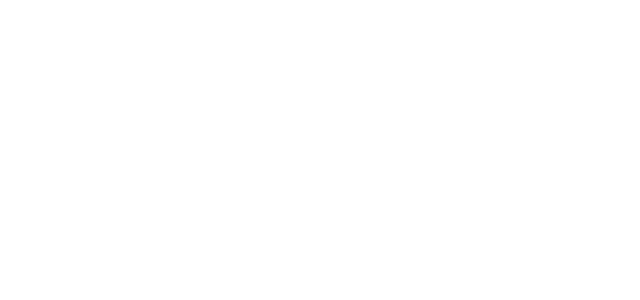
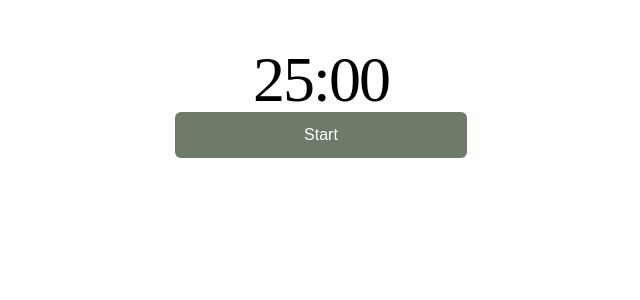
Before and after one commit to bekwizgobisa321-lgtm/ClockStare, a React (Vite) app: page / in a window 1280 px wide. Shown: the top 300 px of the page, without its empty margins (319-959 px from the left). Built offline with nearby package versions, Linux system fonts and the light colour scheme.

Commit message:
fixing some typo and coded some

```diff
--- a/src/App.jsx
+++ b/src/App.jsx
@@ -1,12 +1,8 @@
-import './App.css';
+import FocusScreen from "./components/FocusScreen";
+import "./App.css";
 
 function App() {
-  // Will hold: current mode (focus/stare), settings state
-  return (
-    <div className="app">
-      {/* FocusScreen or StareScreen renders here */}
-    </div>
-  );
+  return <FocusScreen durationMinutes={25} />;
 }
 
 export default App;
--- a/src/components/Clock.css
+++ b/src/components/Clock.css
@@ -1,5 +1,5 @@
 .clock{
-  font-size: 84px;
+  font-size: 64px;
   font-variant-numeric: tabular-nums;
   letter-spacing: -2px;
   line-height: 1;
--- a/src/components/Clock.jsx
+++ b/src/components/Clock.jsx
@@ -6,7 +6,7 @@
   const minutes = Math.floor(secondsLeft / 60);
   const seconds = secondsLeft % 60;
 
-  const paddeMiutes = String(minutes).padStart(2, '0');
+  const paddedMinutes = String(minutes).padStart(2, '0');
   const paddedSeconds = String(seconds).padStart(2, '0');
 
   return (
--- a/src/components/FocusScreen.css
+++ b/src/components/FocusScreen.css
@@ -0,0 +1,24 @@
+.focus-screen {
+  width: 100%;
+  max-width: 340px;
+  margin: 0 auto;
+  padding: 48px 24px;
+  text-align: center;
+}
+
+.start-btn {
+  width: 100%;
+  padding: 14px;
+  border: none;
+  border-radius: 6px;
+  background: #6E7B6B;
+  color: #fff;
+  font-size: 16px;
+  font-weight: 500;
+  cursor: pointer;
+}
+
+.start-btn:focus-visible {
+  outline: 2px solid #2B2A28;
+  outline-offset: 2px;
+}
--- a/src/components/FocusScreen.jsx
+++ b/src/components/FocusScreen.jsx
@@ -1,6 +1,28 @@
-function FocusScreen() {
+import useTimer from "../hooks/useTimer";
+import Clock from "./Clock";
+import "./FocusScreen.css";
+
+function FocusScreen({ durationMinutes = 25, onComplete }) {
+  const { secondsLeft, isRunning, start, pause } = useTimer(
+    durationMinutes * 60,
+    onComplete,
+  );
   // Will render: BackgroundRotator, Clock, Start button, SettingsPanel
-  return null;
+  function handleClick() {
+    if (isRunning) {
+      pause();
+    } else {
+      start();
+    }
+  }
+  return (
+    <main className="focus-screen">
+      <Clock secondsLeft={secondsLeft} />
+      <button className="start-btn" onClick={handleClick}>
+        {isRunning ? "Pause" : "Start"}
+      </button>
+    </main>
+  );
 }
 
 export default FocusScreen;
```
